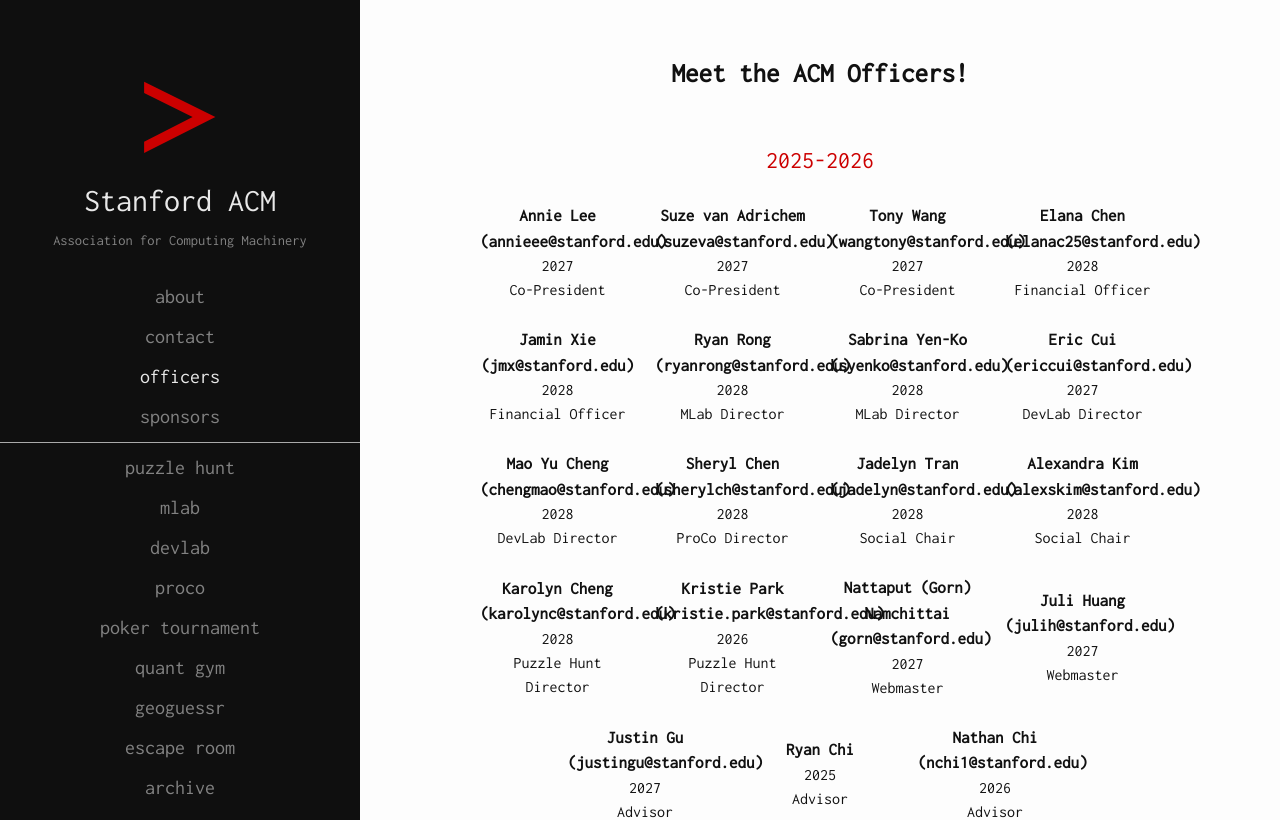
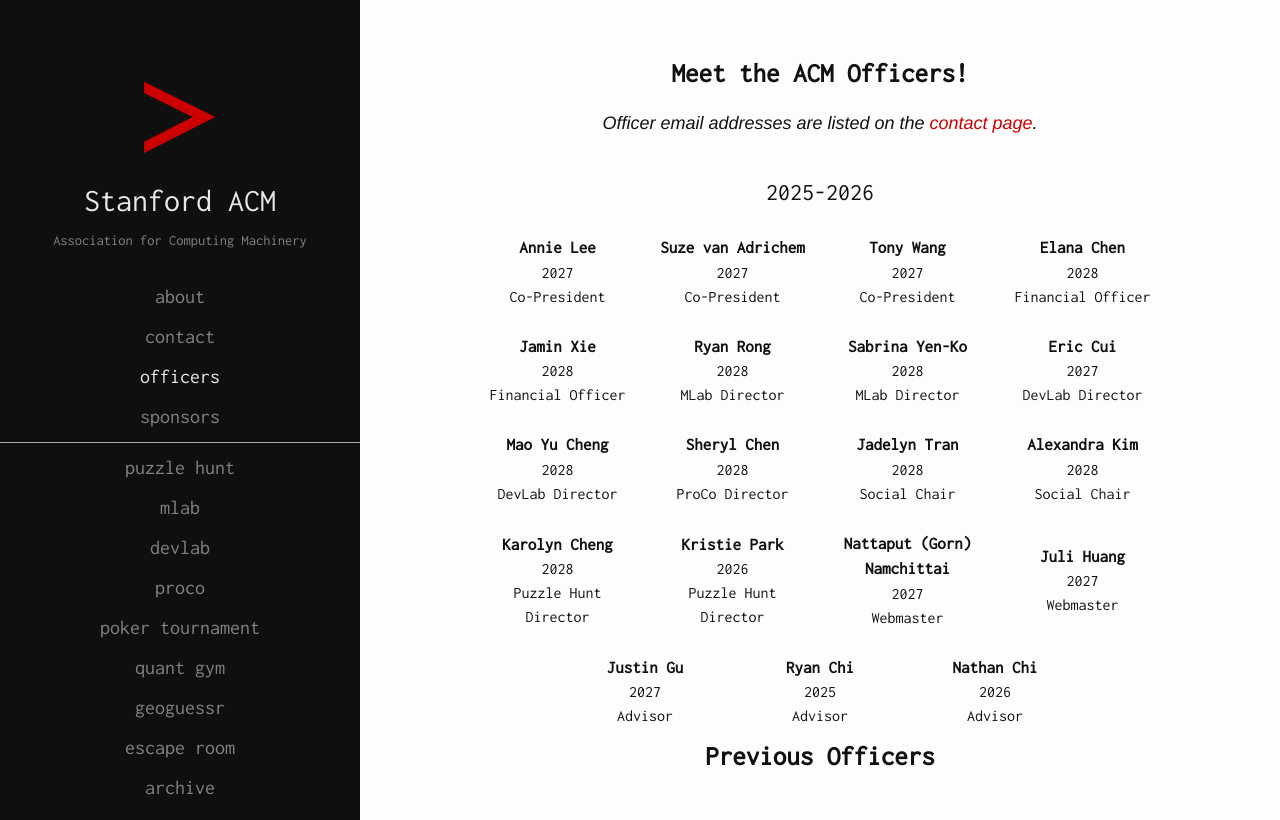
Before and after one commit to EricCui2005/Stanford-ACM, a Next.js app: page /officers in a window 1280 px wide. Shown: the top 820 px of the page. Built offline with nearby package versions, Linux system fonts and the light colour scheme.

Commit message:
deploy: StanfordACM/Stanford-ACM@53fb9c43cf1ed4e304c16156c5c57dbed2b5df61

```diff
--- a/components/navigation.tsx
+++ b/components/navigation.tsx
@@ -75,8 +75,8 @@
   selected
 }: React.PropsWithChildren<{ href: string; selected: boolean }>) {
   return (
-    <Link href={href} passHref>
-      <NavigationLinkContent selected={selected}>
+    <Link href={href} legacyBehavior>
+      <NavigationLinkContent selected={selected} href={href}>
         {children}
       </NavigationLinkContent>
     </Link>
--- a/components/people.tsx
+++ b/components/people.tsx
@@ -58,7 +58,7 @@
 
   &:hover {
     text-decoration: underline;
-    color: ${({ theme }) => theme.colors.highlight};
+    color: ${({ theme }) => theme.colors.red};
   }
 `;
 
@@ -76,7 +76,7 @@
   margin: 0;
   line-height: 1.5em;
   font-size: 14px;
-  color: ${({ theme }) => theme.colors.highlight || '#0066cc'};
+  color: ${({ theme }) => theme.colors.red};
   text-decoration: none;
   display: block;
 
--- a/components/section.tsx
+++ b/components/section.tsx
@@ -28,7 +28,7 @@
   overflow-wrap: break-word;
 `;
 
-const LinkContent = styled.span`
+const LinkContent = styled.a`
   cursor: pointer;
   color: ${({ theme }) => theme.colors.red};
   &:hover {
@@ -46,15 +46,18 @@
   {
     href?: string;
     target?: HTMLAttributeAnchorTarget;
-  } & React.HTMLAttributes<HTMLElement>
+  } & React.HTMLAttributes<HTMLAnchorElement>
 >) {
   if (!href) {
-    return <LinkContent {...props}>{children}</LinkContent>;
+    // Render a span fallback if no href
+    return <span {...props}>{children}</span>;
   }
 
   return (
-    <Link href={href} passHref>
-      <LinkContent {...props}>{children}</LinkContent>
+    <Link href={href} legacyBehavior>
+      <LinkContent target={target} {...props} href={href}>
+        {children}
+      </LinkContent>
     </Link>
   );
 }
--- a/package.json
+++ b/package.json
@@ -18,7 +18,7 @@
   },
   "devDependencies": {
     "@types/events": "^3.0.0",
-    "@types/node": "^17.0.36",
+    "@types/node": "^17.0.45",
     "@types/react": "^18.2.31",
     "@types/react-syntax-highlighter": "^15.5.6",
     "@types/styled-components": "^5.1.25",
--- a/pages/officers.tsx
+++ b/pages/officers.tsx
@@ -2,7 +2,7 @@
 
 import Layout from '../components/layout';
 import { People, Person } from '../components/people';
-import { Title } from '../components/section';
+import { Title, Paragraph, LinkComponent } from '../components/section';
 
 const Container = styled.div`
   margin-bottom: 60px;
@@ -13,28 +13,31 @@
     <Layout title="Officers" pageName="officers">
       <Container>
         <Title>Meet the ACM Officers!</Title>
+        <Paragraph style={{ textAlign: 'center', fontStyle: 'italic', marginTop: '-20px' }}>
+          Officer email addresses are listed on the <LinkComponent href="/contact">contact page</LinkComponent>.
+        </Paragraph>
 
         {/* Active officers */}
         <People title="2025-2026" startShown={true}>
-          <Person name="Annie Lee (annieee@stanford.edu)" year={2027} position="Co-President" />
-          <Person name="Suze van Adrichem (suzeva@stanford.edu)" year={2027} position="Co-President" />
-          <Person name="Tony Wang (wangtony@stanford.edu)" year={2027} position="Co-President" />
-          <Person name="Elana Chen (elanac25@stanford.edu)" year={2028} position="Financial Officer" />
-          <Person name="Jamin Xie (jmx@stanford.edu)" year={2028} position="Financial Officer" />
-          <Person name="Ryan Rong (ryanrong@stanford.edu)" year={2028} position="MLab Director" />
-          <Person name="Sabrina Yen-Ko (syenko@stanford.edu)" year={2028} position="MLab Director" />
-          <Person name="Eric Cui (ericcui@stanford.edu)" year={2027} position="DevLab Director" />
-          <Person name="Mao Yu Cheng (chengmao@stanford.edu)" year={2028} position="DevLab Director" />
-          <Person name="Sheryl Chen (sherylch@stanford.edu)" year={2028} position="ProCo Director" />
-          <Person name="Jadelyn Tran (jadelyn@stanford.edu)" year={2028} position="Social Chair" />
-          <Person name="Alexandra Kim (alexskim@stanford.edu)" year={2028} position="Social Chair" />
-          <Person name="Karolyn Cheng (karolync@stanford.edu)" year={2028} position="Puzzle Hunt Director" />
-          <Person name="Kristie Park (kristie.park@stanford.edu)" year={2026} position="Puzzle Hunt Director" />
-          <Person name="Nattaput (Gorn) Namchittai (gorn@stanford.edu)" year={2027} position="Webmaster" />
-          <Person name="Juli Huang (julih@stanford.edu)" year={2027} position="Webmaster" />
-          <Person name="Justin Gu (justingu@stanford.edu)" year={2027} position="Advisor" />
+          <Person name="Annie Lee" year={2027} position="Co-President" />
+          <Person name="Suze van Adrichem" year={2027} position="Co-President" />
+          <Person name="Tony Wang" year={2027} position="Co-President" />
+          <Person name="Elana Chen" year={2028} position="Financial Officer" />
+          <Person name="Jamin Xie" year={2028} position="Financial Officer" />
+          <Person name="Ryan Rong" year={2028} position="MLab Director" />
+          <Person name="Sabrina Yen-Ko" year={2028} position="MLab Director" />
+          <Person name="Eric Cui" year={2027} position="DevLab Director" />
+          <Person name="Mao Yu Cheng" year={2028} position="DevLab Director" />
+          <Person name="Sheryl Chen" year={2028} position="ProCo Director" />
+          <Person name="Jadelyn Tran" year={2028} position="Social Chair" />
+          <Person name="Alexandra Kim" year={2028} position="Social Chair" />
+          <Person name="Karolyn Cheng" year={2028} position="Puzzle Hunt Director" />
+          <Person name="Kristie Park" year={2026} position="Puzzle Hunt Director" />
+          <Person name="Nattaput (Gorn) Namchittai" year={2027} position="Webmaster" />
+          <Person name="Juli Huang" year={2027} position="Webmaster" />
+          <Person name="Justin Gu" year={2027} position="Advisor" />
           <Person name="Ryan Chi" year={2025} position="Advisor" />
-          <Person name="Nathan Chi (nchi1@stanford.edu)" year={2026} position="Advisor" />
+          <Person name="Nathan Chi" year={2026} position="Advisor" />
         </People>
 
         <Title>Previous Officers</Title>
--- a/tsconfig.json
+++ b/tsconfig.json
@@ -13,7 +13,8 @@
     "resolveJsonModule": true,
     "isolatedModules": true,
     "jsx": "preserve",
-    "incremental": true
+    "incremental": true,
+    "types": ["@types/node", "@types/events"]
   },
   "include": ["next-env.d.ts", "**/*.ts", "**/*.tsx"],
   "exclude": ["node_modules"]
```
Also changed, not shown: 2 other files (tests, documents, lock files or other folders).
